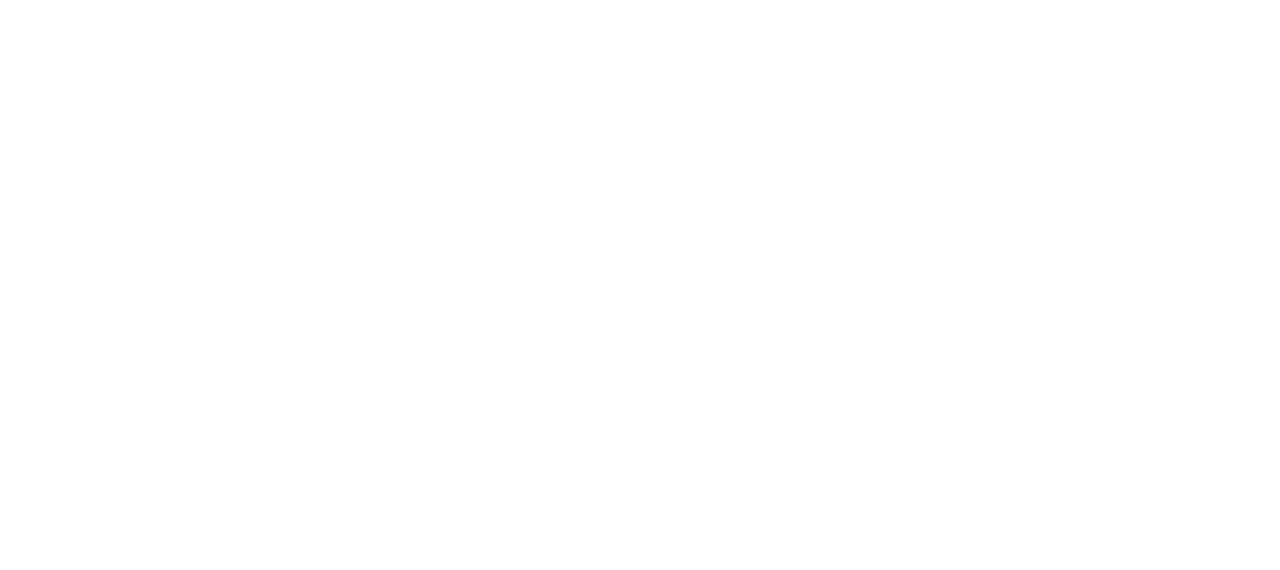
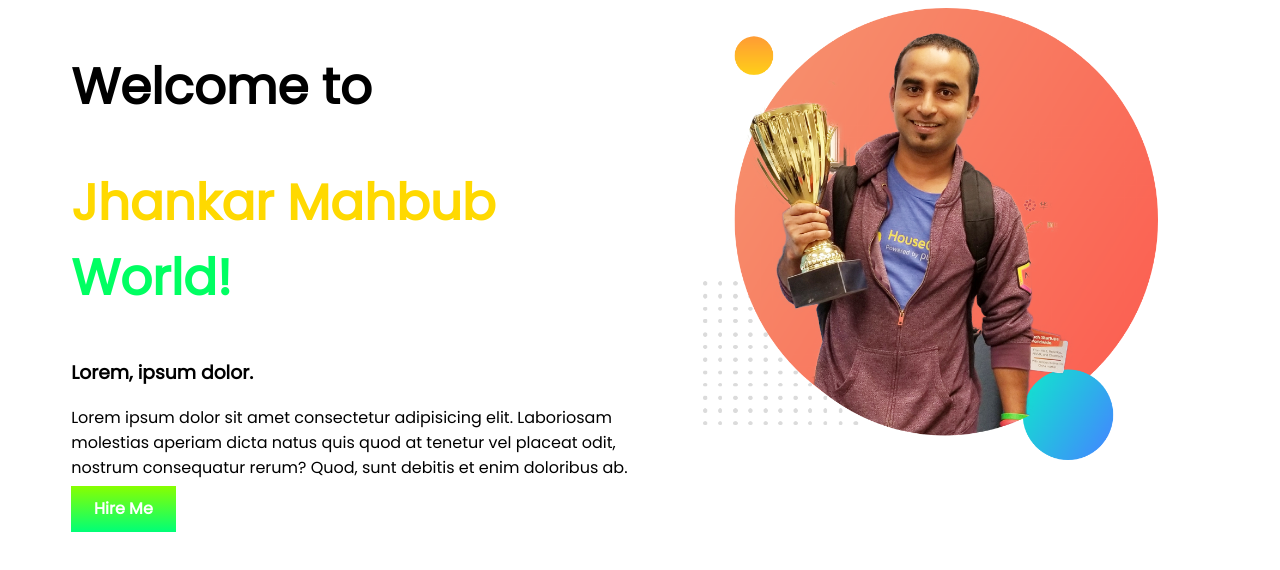
Before and after one commit to Md-Ataur-Rahman/simple-portfolio-website, a plain HTML site: page index.html in a window 1280 px wide. Drawn offline with Linux system fonts and the light colour scheme.

Commit message:
top section updates

```diff
--- a/index.html
+++ b/index.html
@@ -5,9 +5,23 @@
     <meta http-equiv="X-UA-Compatible" content="IE=edge">
     <meta name="viewport" content="width=device-width, initial-scale=1.0">
     <link rel="stylesheet" href="style.css">
+    <link rel="preconnect" href="https://fonts.googleapis.com">
+    <link rel="preconnect" href="https://fonts.gstatic.com" crossorigin>
+    <link href="https://fonts.googleapis.com/css2?family=Poppins&display=swap" rel="stylesheet">
     <title>Welcome to my profolio website</title>
 </head>
 <body>
-
+    <section>
+        <div>
+            <h1>Welcome to</h1>
+            <h1><span class="head-title">Jhankar Mahbub</span> <span class="green">World!</span></h1>
+            <h3>Lorem, ipsum dolor.</h3>
+            <p>Lorem ipsum dolor sit amet consectetur adipisicing elit. Laboriosam molestias aperiam dicta natus quis quod at tenetur vel placeat odit, nostrum consequatur rerum? Quod, sunt debitis et enim doloribus ab.</p>
+            <a href="#" target="_blank">Hire Me</a>
+        </div>
+        <div>
+            <img src="images/jhankar.png" alt="Jhankar Mahbub">
+        </div>
+    </section>
 </body>
 </html>
--- a/style.css
+++ b/style.css
@@ -0,0 +1,34 @@
+body{
+    font-family: 'Poppins', sans-serif;
+}
+h1{
+    font-size: 50px;
+}
+
+.head-title{
+    color: rgb(255, 217, 0);
+}
+.green{
+    color: rgb(0, 255, 98);
+}
+section{
+    display: flex;
+}
+
+section > div{
+    width: 50%;
+    padding-left: 5%;
+}
+
+section div img{
+    width: 80%;
+}
+
+section div a{
+    color: white;
+    font-weight: 700;
+    text-decoration: none;
+    padding: 2% 4%;
+    background-image: linear-gradient(rgb(136, 255, 0), rgb(0, 255, 119));
+
+}
```
Also changed, not shown: images/dream-bg.png (added), images/exp-bg.png (added), images/jhankar.png (added), images/jhankar2.png (added), images/my-bg.png (added), images/my-bg2.png (added), images/top-banner.png (added), 7 other files.
